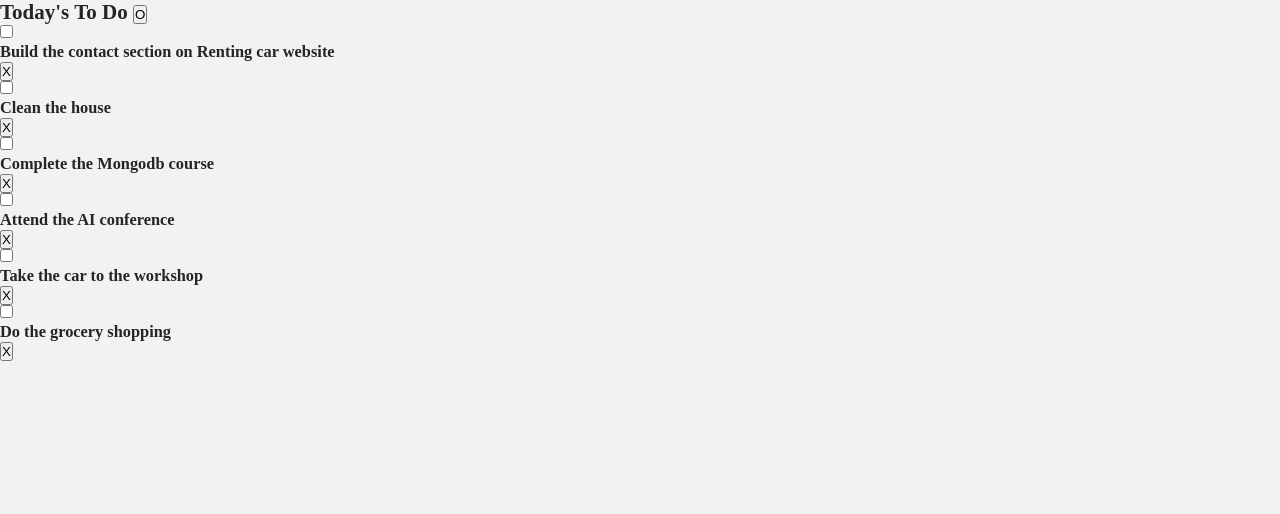
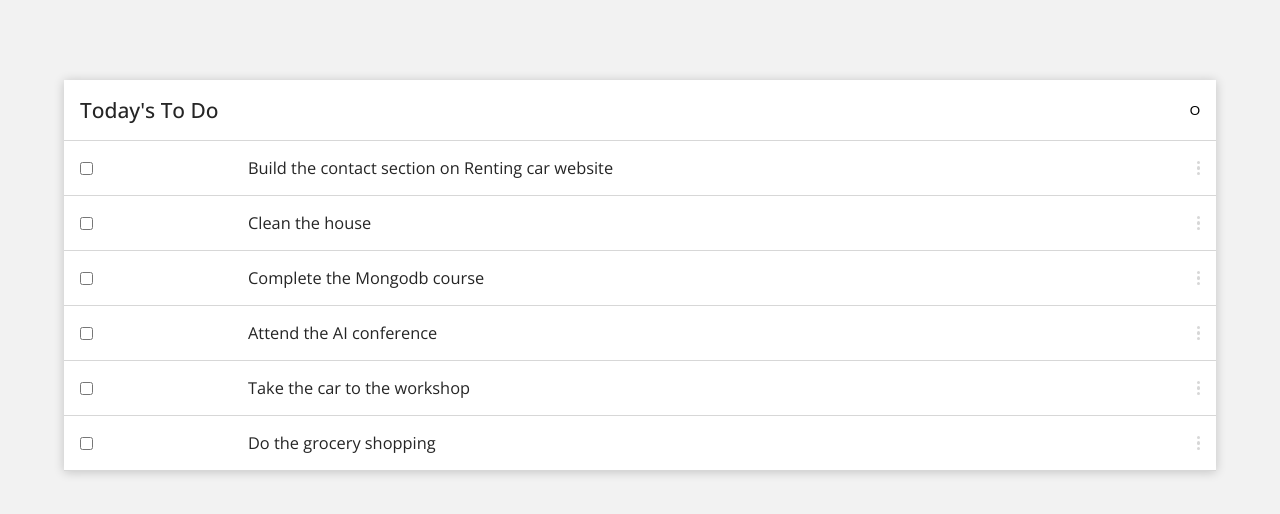
Before and after one commit to NitBravoA92/project-to-do-list, a website built with webpack: page src/index.html in a window 1280 px wide. Built offline with nearby package versions, Linux system fonts and the light colour scheme.

Commit message:
Add the css styles for the tasks list section

```diff
--- a/src/style.css
+++ b/src/style.css
@@ -1,3 +1,5 @@
+@import url('https://fonts.googleapis.com/css2?family=Open+Sans:wght@300;400;500;600;700&display=swap');
+
 *,
 *::before,
 *::after {
@@ -23,4 +25,81 @@ body {
   color: #252525;
   font-style: normal;
   font-weight: 400;
+  font-family: 'Open Sans', sans-serif;
 }
+
+main {
+  display: flex;
+  justify-content: center;
+  padding: 5rem 5% 3rem 5%;
+}
+
+#app {
+  background-color: #fff;
+  box-shadow: 0px 1px 10px rgba(0, 0, 0, 0.2);
+}
+
+#app #title,
+#app #to-do-list .task {
+  padding: 1rem;
+  display: flex;
+  justify-content: space-between;
+  align-items: center;
+  border-bottom: 1px solid #d7d7d7;
+}
+
+#app #title {
+  font-weight: 500;
+}
+
+#app #refresh {
+  background-color: transparent;
+  border: none;
+  outline: none;
+  cursor: pointer;
+  display: flex;
+  align-items: center;
+}
+
+#app #to-do-list .task .mark-task {
+  width: 15%;
+  display: flex;
+  flex-direction: column;
+  align-items: start;
+  justify-content: center;
+}
+
+#app #to-do-list .task .task-description {
+  width: 75%;
+  font-weight: 400;
+}
+
+#app #to-do-list .task .task-options {
+  width: 10%;
+  display: flex;
+  justify-content: flex-end;
+}
+
+#app #to-do-list .task .remove-task {
+  background-color: transparent;
+  border: none;
+  outline: none;
+  cursor: pointer;
+  display: none;
+}
+
+.drag-icon {
+  display: flex;
+  flex-direction: column;
+  justify-content: center;
+  align-items: center;
+  gap: 2px;
+}
+
+.drag-icon span {
+  width: 3.5px;
+  height: 3.5px;
+  border: none;
+  border-radius: 50%;
+  background-color: #d7d7d7;
+}
```
